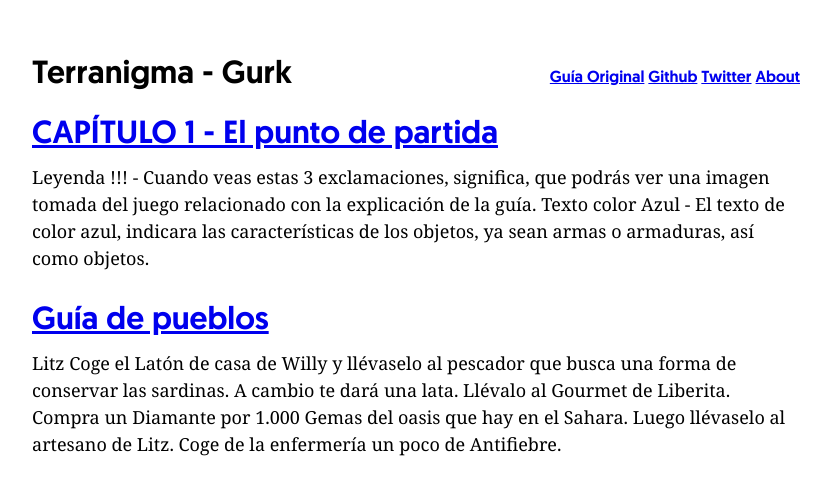
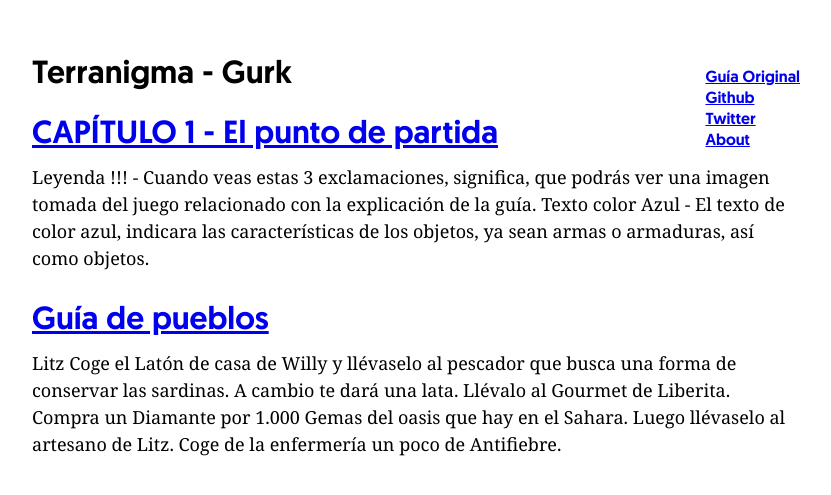
Before and after one commit to hacknug/iguides, a Jekyll site: the page built from index.html, in a window 1280 px wide. Shown: the top 495 px of the page, without its empty margins (224-1055 px from the left). Built offline with Jekyll 4.4.1, drawn with Linux system fonts in a browser that asks for light colours; Markdown is read by kramdown in place of the engine named in the settings; the list of posts is cut into pages by our own code; a style sheet for code colours, icons or effects is not loaded.

Commit message:
no message

```diff
--- a/_config.yml
+++ b/_config.yml
@@ -1,17 +1,20 @@
 ## parameters of your blog
 # specify language in which most of your posts are
 lang: es
+
 # name of your blog, required
 name: Terranigma - Gurk
+
 # url on which your blog is available (no trailing slash), required
 url: "http://hacknug.github.io"
 baseurl: "/terranigma"
+
 # optional list of links that will be placed in the header
 links:
   Guía Original: "http://terranigma.gurkgamer.com"
   Github: "https://github.com/hacknug"
   Twitter: "https://twitter.com/hack_nug"
-  About: /about/
+  About: "{{ site.baseurl }}/about/"
 
 ## 3rd party services (all parameters are optional)
 #### http://disqus.com/ site identifier
--- a/_layouts/index.html
+++ b/_layouts/index.html
@@ -30,7 +30,7 @@
     {% if site.links %}
     <nav>
       {% for link in site.links %}
-      <a href="{{ link[1] }}">{{ link[0] }}</a>
+      <a href="{{ link[1] }}">{{ link[0] }}</a><br>
       {% endfor %}
     </nav>
     {% endif %}
```
